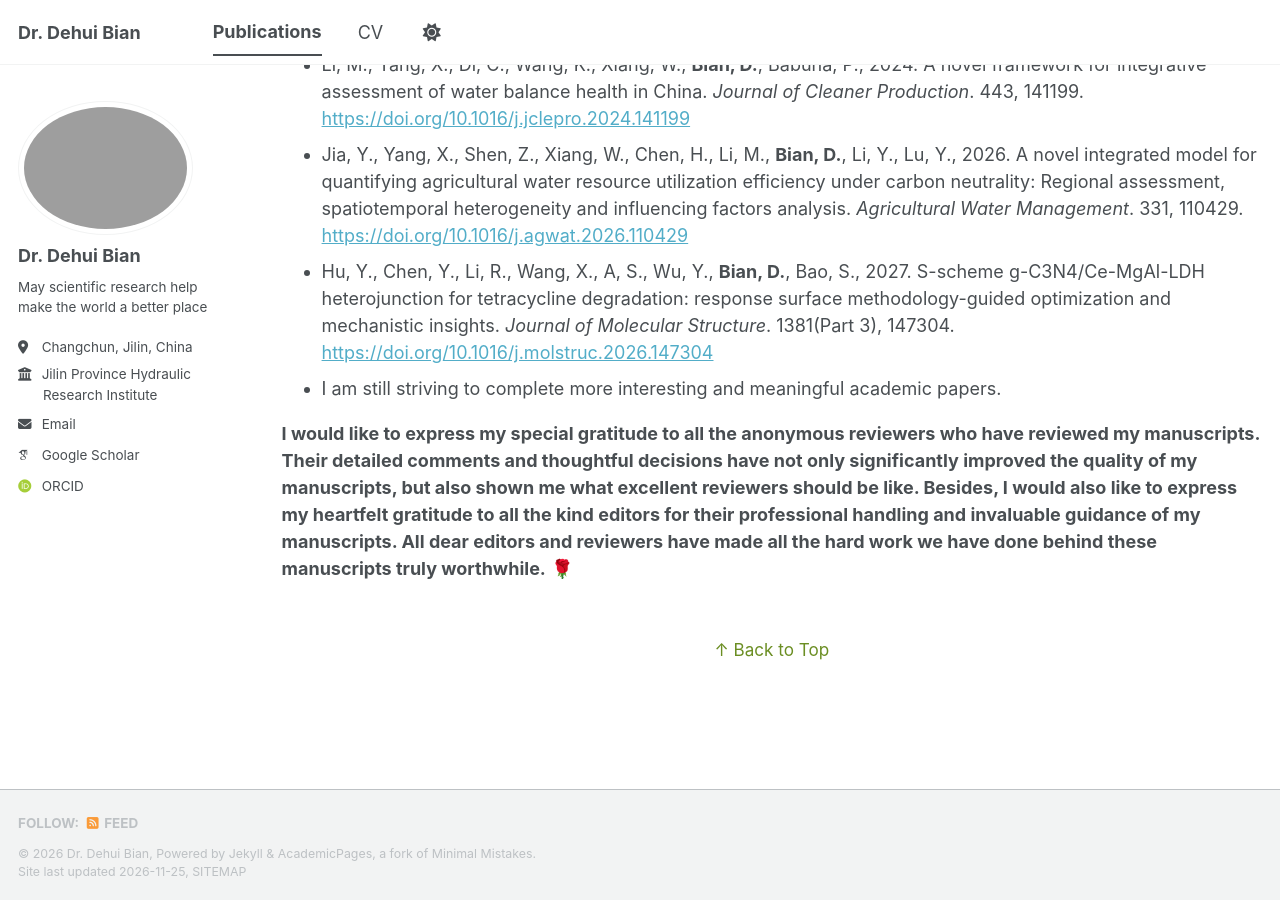
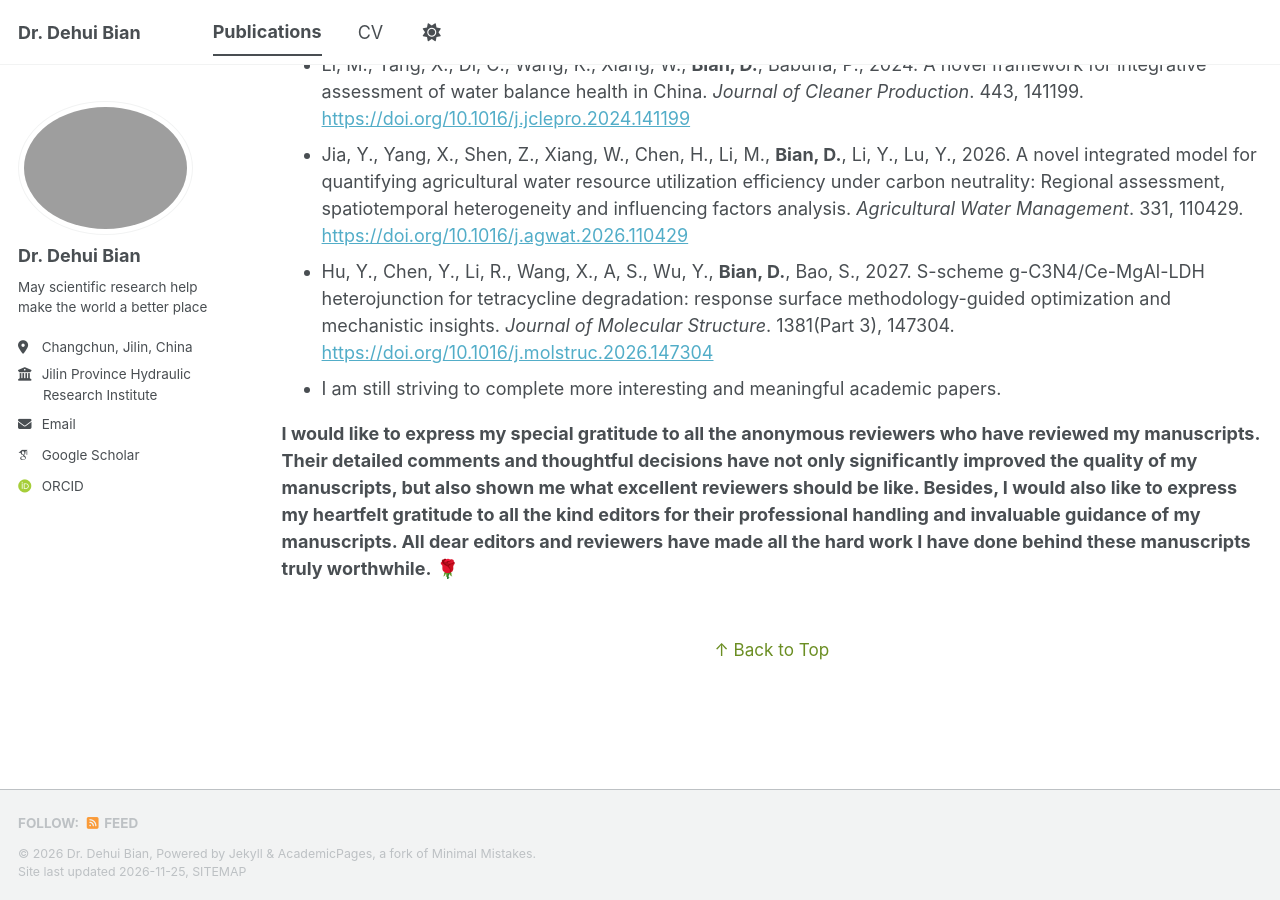
Before and after one commit to DehuiBian/dehuibian.github.io, a Jekyll site: the page built from _pages/publications.html, in a window 1280 px wide and 900 px high, scrolled down 2531 px. Built offline with Jekyll 4.4.1, drawn with Linux system fonts in a browser that asks for light colours; some web fonts are replaced; a script bundle is joined from its source files by our own code; library files that are not in the unit come from our copies.

Commit message:
publications.html

```diff
--- a/_pages/publications.html
+++ b/_pages/publications.html
@@ -242,7 +242,7 @@ author_profile: true
   <li class="no-bullet">I am still striving to complete more interesting and meaningful academic papers.</li>
 </ul>
 
-<p><strong>I would like to express my special gratitude to all the anonymous reviewers who have reviewed my manuscripts. Their detailed comments and thoughtful decisions have not only significantly improved the quality of my manuscripts, but also shown me what excellent reviewers should be like. Besides, I would also like to express my heartfelt gratitude to all the kind editors for their professional handling and invaluable guidance of my manuscripts. All dear editors and reviewers have made all the hard work we have done behind these manuscripts truly worthwhile.</strong> <span class="rose-inline"><span class="rose" style="animation-duration:2.2s;">🌹</span></span></p>
+<p><strong>I would like to express my special gratitude to all the anonymous reviewers who have reviewed my manuscripts. Their detailed comments and thoughtful decisions have not only significantly improved the quality of my manuscripts, but also shown me what excellent reviewers should be like. Besides, I would also like to express my heartfelt gratitude to all the kind editors for their professional handling and invaluable guidance of my manuscripts. All dear editors and reviewers have made all the hard work I have done behind these manuscripts truly worthwhile.</strong> <span class="rose-inline"><span class="rose" style="animation-duration:2.2s;">🌹</span></span></p>
 
 <div style="text-align:center; margin:3rem 0 2rem;">
   <a href="#" style="color:#6b8e23; text-decoration:none; font-size:0.95rem;">↑ Back to Top</a>
```
